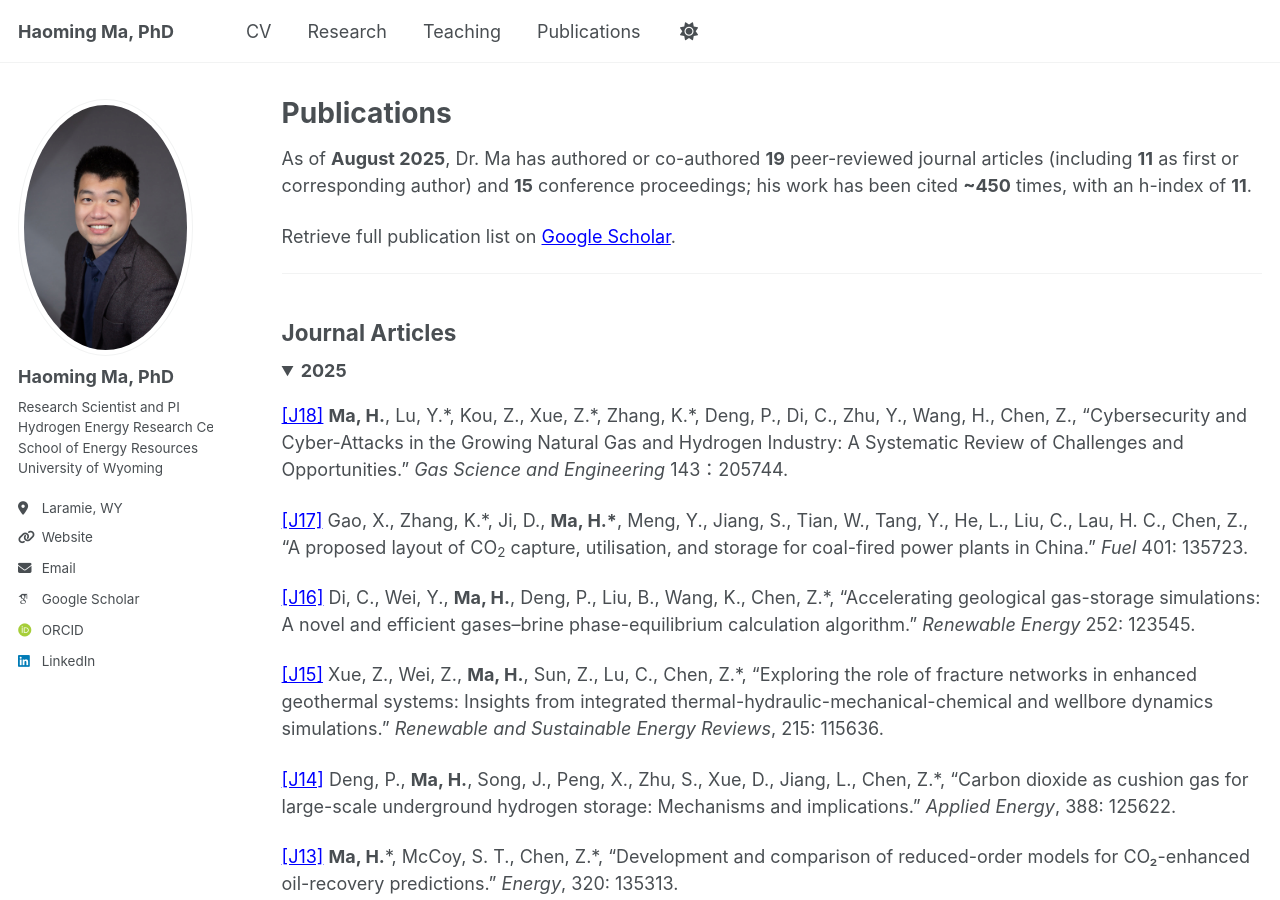
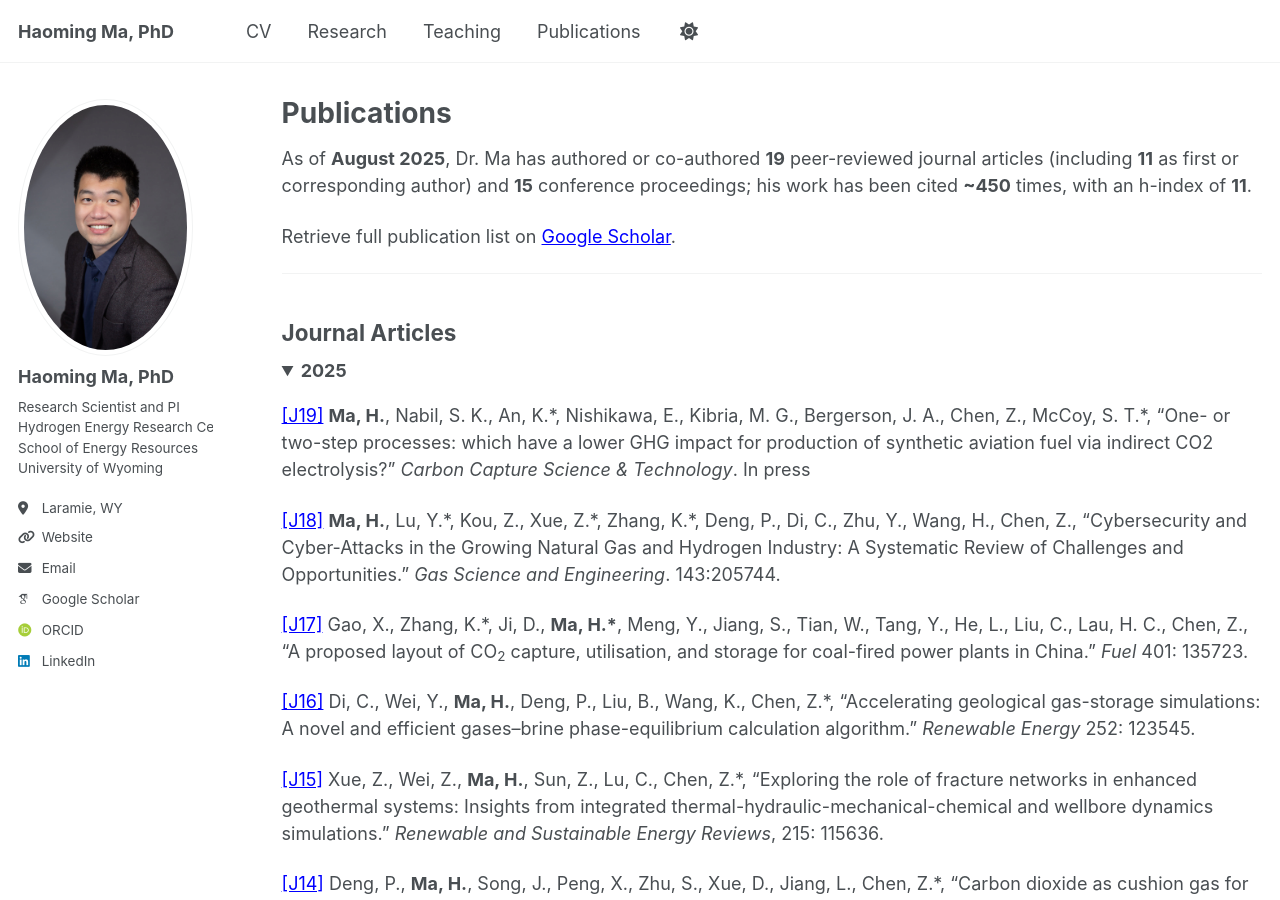
Before and after one commit to haoming-ma/haoming-ma.github.io, a Jekyll site: the page built from _pages/publications.md, in a window 1280 px wide and 900 px high. Built offline with Jekyll 4.4.1, drawn with Linux system fonts in a browser that asks for light colours; some web fonts are replaced.

Commit message:
Update publications.md

```diff
--- a/_pages/publications.md
+++ b/_pages/publications.md
@@ -17,8 +17,13 @@ Retrieve full publication list on [Google Scholar](https://scholar.google.ca/cit
 <summary><strong>2025</strong></summary>
 
 <p>
+<a href="{{ '/files/J19.pdf' | relative_url }}" target="_blank" rel="noopener">[J19]</a>
+<strong>Ma, H.</strong>, Nabil, S. K., An, K.*, Nishikawa, E., Kibria, M. G., Bergerson, J. A., Chen, Z., McCoy, S. T.*, “One- or two-step processes: which have a lower GHG impact for production of synthetic aviation fuel via indirect CO2 electrolysis?” <em>Carbon Capture Science & Technology</em>. In press
+</p>
+
+<p>
 <a href="{{ '/files/J18.pdf' | relative_url }}" target="_blank" rel="noopener">[J18]</a>
-<strong>Ma, H.</strong>, Lu, Y.*, Kou, Z., Xue, Z.*, Zhang, K.*, Deng, P., Di, C., Zhu, Y., Wang, H., Chen, Z., “Cybersecurity and Cyber-Attacks in the Growing Natural Gas and Hydrogen Industry: A Systematic Review of Challenges and Opportunities.” <em>Gas Science and Engineering</em> 143：205744.
+<strong>Ma, H.</strong>, Lu, Y.*, Kou, Z., Xue, Z.*, Zhang, K.*, Deng, P., Di, C., Zhu, Y., Wang, H., Chen, Z., “Cybersecurity and Cyber-Attacks in the Growing Natural Gas and Hydrogen Industry: A Systematic Review of Challenges and Opportunities.” <em>Gas Science and Engineering</em>. 143:205744.
 </p>
 
 <p>
```
